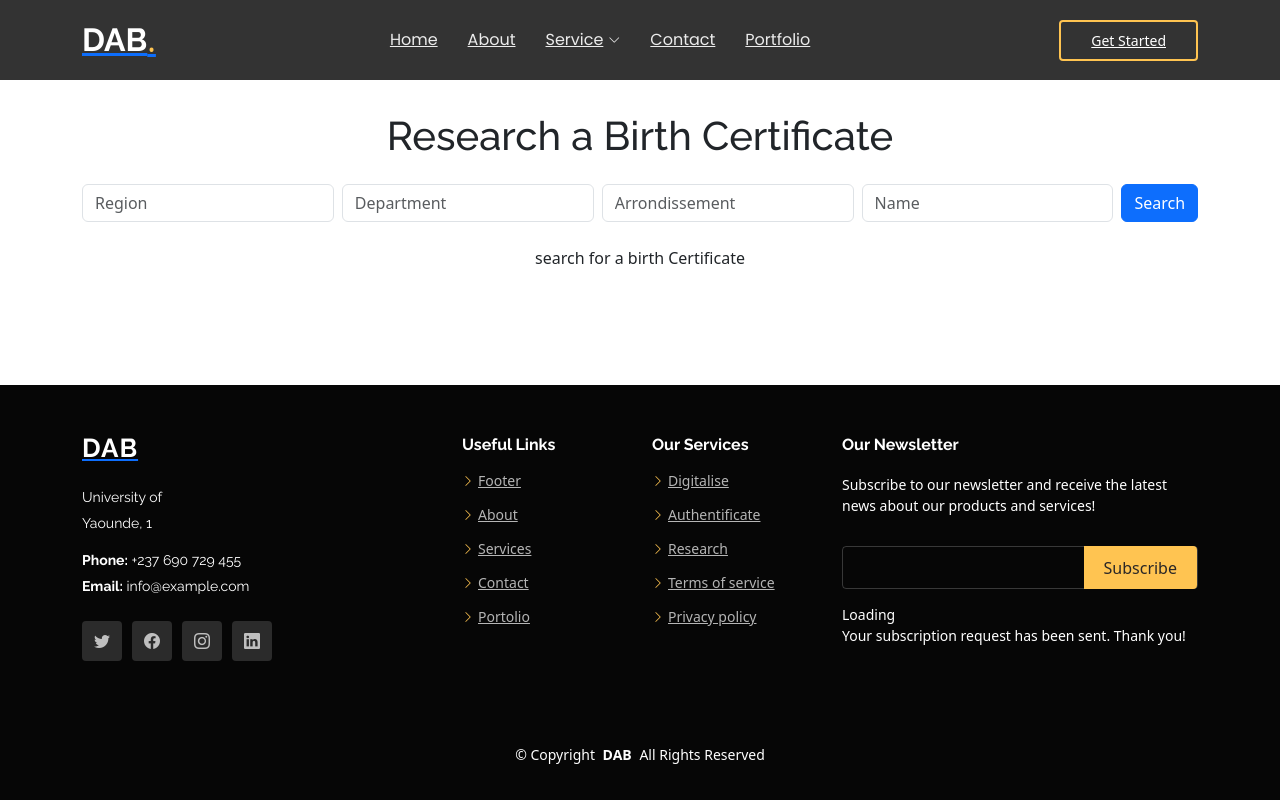
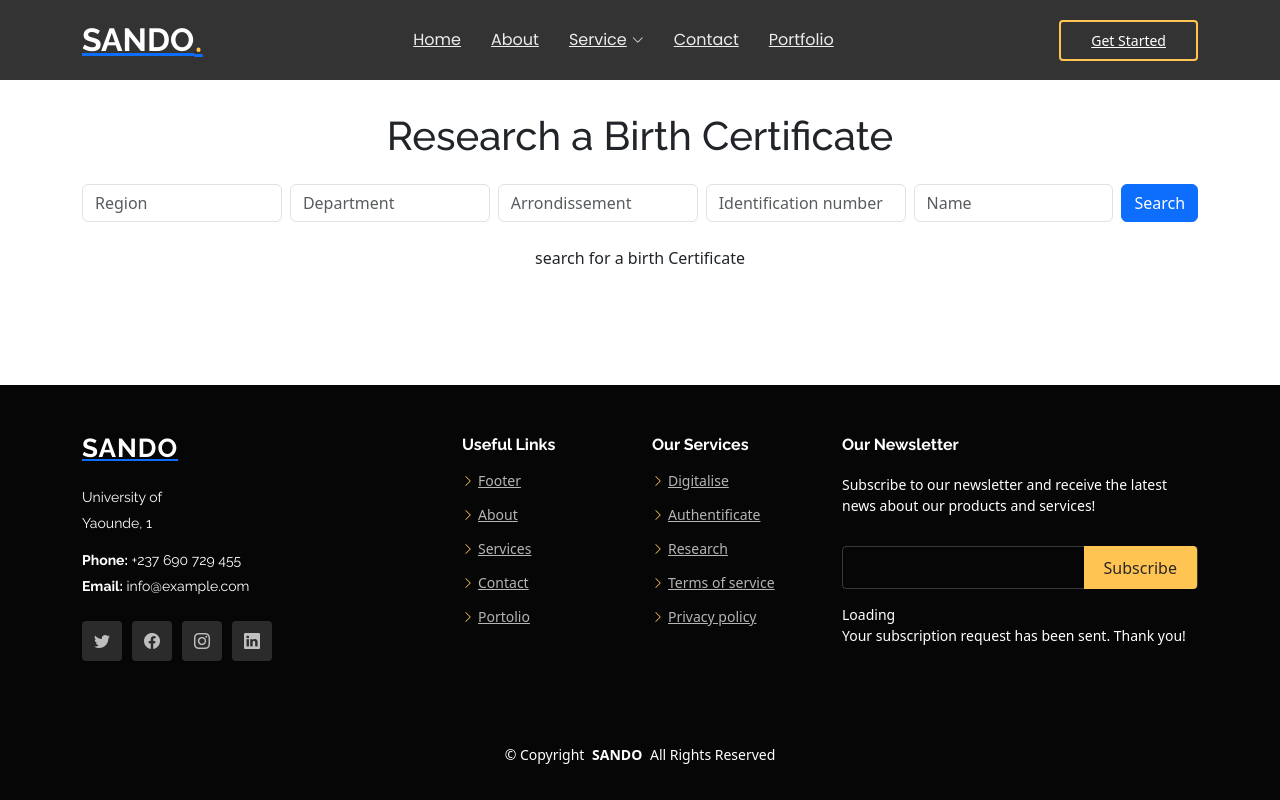
Before and after one commit to kamsuhans/Projet-INF4288, a React (Create React App) app: page /actslist in a window 1280 px wide. Built offline with nearby package versions, Linux system fonts and the light colour scheme.

Commit message:
new update on footer navbar and research

```diff
--- a/src/Components/Footer.jsx
+++ b/src/Components/Footer.jsx
@@ -12,7 +12,7 @@ const Footer = () => {
           <div className="row gy-4">
             <div className="col-lg-4 col-md-6 footer-about">
               <a href="index.html" className="logo d-flex align-items-center">
-                <span className="sitename">DAB</span>
+                <span className="sitename">SANDO</span>
               </a>
               <div className="footer-contact pt-3">
                 <p>University of</p>
@@ -69,7 +69,7 @@ const Footer = () => {
 
       <div className="copyright">
         <div className="container text-center">
-          <p>© <span>Copyright</span> <strong className="px-1 sitename">DAB</strong> <span>All Rights Reserved</span></p>
+          <p>© <span>Copyright</span> <strong className="px-1 sitename">SANDO</strong> <span>All Rights Reserved</span></p>
           <div className="credits">
             {/* <!-- All the links in the footer should remain intact. -->
             <!-- You can delete the links only if you've purchased the pro version. -->
--- a/src/Components/Navbar.jsx
+++ b/src/Components/Navbar.jsx
@@ -44,7 +44,7 @@ const Navbar = () => {
     <div id="header" className={`header d-flex align-items-center fixed-top ${isMobileMenuOpen ? 'mobile-nav-active' : ''}`}>
       <div className="container-fluid container-xl position-relative d-flex align-items-center justify-content-between">
         <Link to="/" className="logo d-flex align-items-center me-auto me-lg-0">
-          <h1 className="sitename">DAB</h1>
+          <h1 className="sitename">SANDO</h1>
           <span>.</span>
         </Link>
 
--- a/src/Pages/ActsList.jsx
+++ b/src/Pages/ActsList.jsx
@@ -7,7 +7,8 @@ const ActsList = () => {
     region: '',
     department: '',
     arrondissement: '',
-    name: ''
+    nomEnfant: '',
+    numeroActe:''
   });
   const [isLoading, setIsLoading] = useState(false);
   const [error, setError] = useState('');
@@ -85,9 +86,18 @@ const ActsList = () => {
             <input
               type="text"
               className="form-control me-2"
+              placeholder="Identification number"
+              name="numeroActe"
+              value={searchParams.numeroActe}
+              onChange={handleInputChange}
+              disabled={isLoading}
+            />
+            <input
+              type="text"
+              className="form-control me-2"
               placeholder="Name"
-              name="name"
-              value={searchParams.name}
+              name="nomEnfant"
+              value={searchParams.nomEnfant}
               onChange={handleInputChange}
               disabled={isLoading}
             />
```
